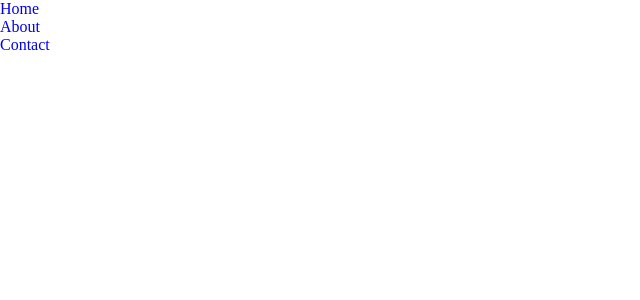
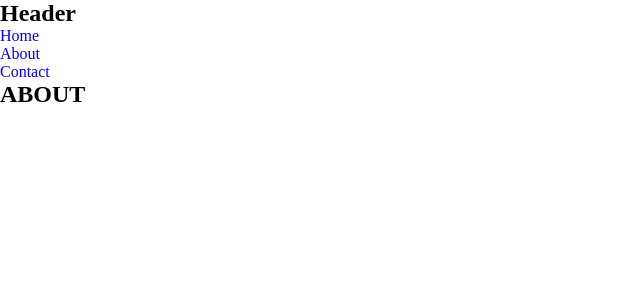
Before and after one commit to gianluigi7/proj-html-vuejs, a Vue app: page /about in a window 1280 px wide. Shown: the top 300 px of the page, without its empty margins (0-640 px from the left). Built offline with nearby package versions, Linux system fonts and the light colour scheme.

Commit message:
Refactor router links in AppHeader and AppAbout components

```diff
--- a/src/App.vue
+++ b/src/App.vue
@@ -19,18 +19,10 @@
 <template>
   <div>
     <!-- AGGIUNGO ROUTER -->
-<ul>
-  <li>
-    <router-link to="/">Home</router-link>
+    <AppHeader/>
+    <router-view/>
 
-  </li>
-  <li>
-    <router-link to="/about">About</router-link>
-  </li>
-  <li>
-    <router-link to="/contact">Contact</router-link>
-  </li>
-</ul>
+
 
 
 
--- a/src/components/AppHeader.vue
+++ b/src/components/AppHeader.vue
@@ -10,6 +10,20 @@ export default{
   <h2>
     Header
   </h2>
+  <!-- ROUTERVIEW -->
+  <ul>
+  <li>
+    <router-link to="/">Home</router-link>
+
+  </li>
+  <li>
+    <router-link to="/about">About</router-link>
+  </li>
+  <li>
+    <router-link to="/contact">Contact</router-link>
+  </li>
+</ul>
+
     <!-- IMPORTO ROUTER SU SINGOLO A-HREF -->
 
   </template>
--- a/src/pages/AppAbout.vue
+++ b/src/pages/AppAbout.vue
@@ -10,20 +10,9 @@ export default{
     <!-- IMPORTO ROUTER SU SINGOLO A-HREF -->
   <div>
     <!-- AGGIUNGO ROUTER -->
-<ul>
-  <li>
-    <router-link to="/">Home</router-link>
-
-  </li>
-  <li>
-    <router-link to="/about">About</router-link>
-  </li>
-  <li>
-    <router-link to="/contact">Contact</router-link>
-  </li>
-</ul>
 
 
+<h2>ABOUT</h2>
 
   </div>
 
```
